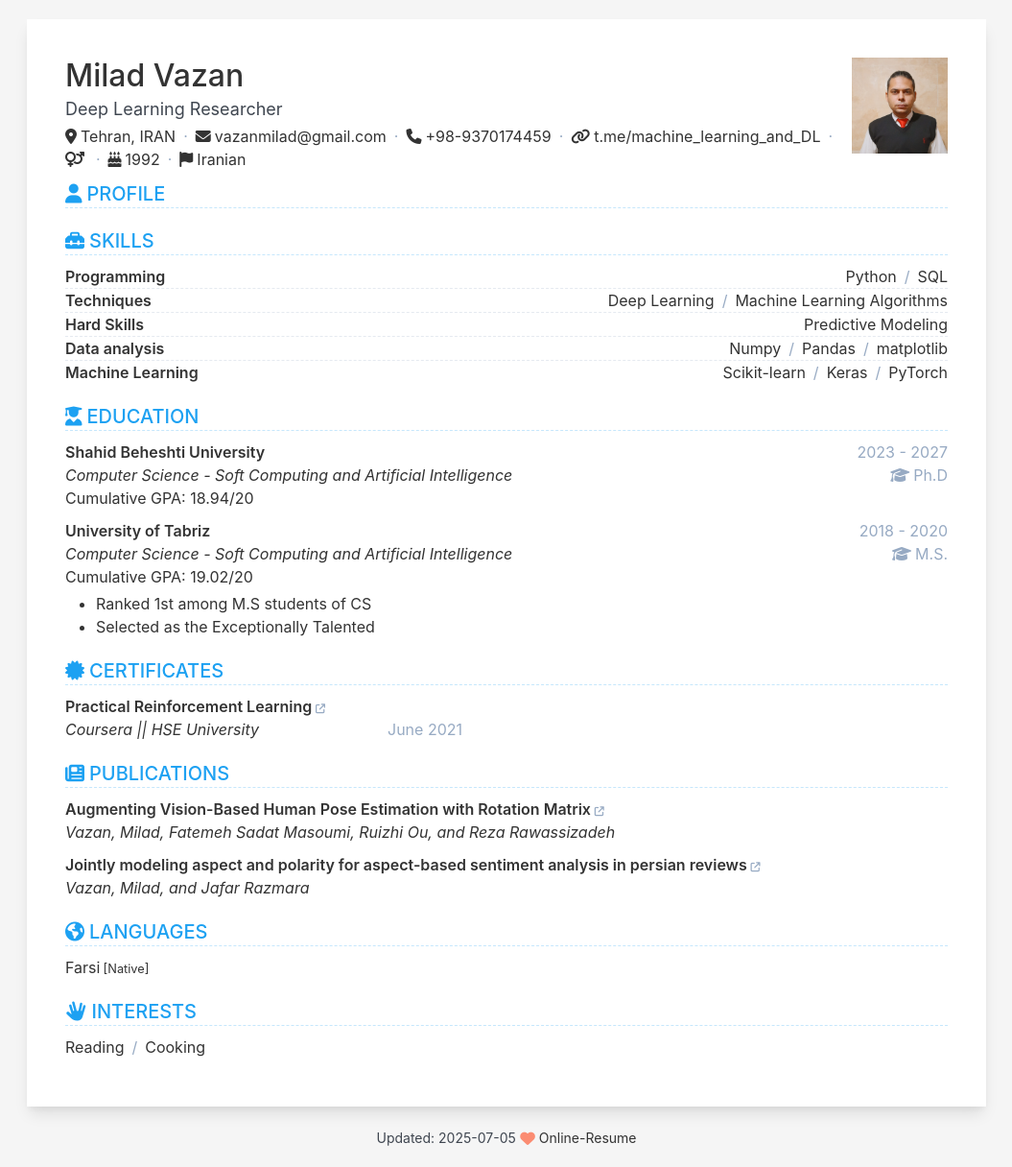
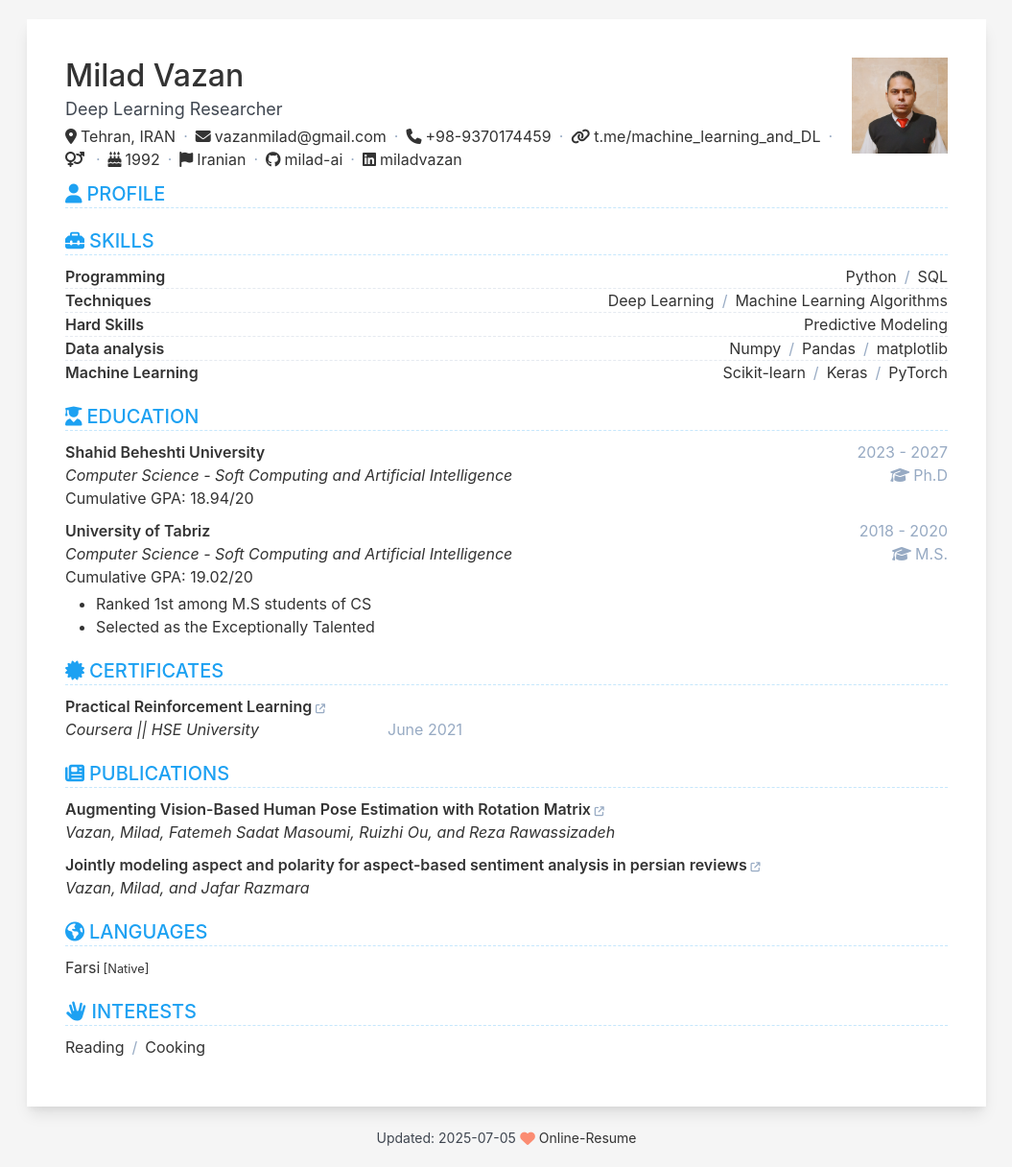
Before and after one commit to milad-ai/milad-ai.github.io, a Jekyll site: the page built from index.html, in a window 1280 px wide. Shown: the whole page at 96% size, without its empty margins (112-1167 px from the left). Built offline with Jekyll 4.4.1, drawn with Linux system fonts in a browser that asks for light colours.

Commit message:
Update data.yml

```diff
--- a/_data/data.yml
+++ b/_data/data.yml
@@ -25,7 +25,7 @@ contact:
   # Please copy the <> part of the comment in the link to your profile on the relevant site and paste it here.
 
   # programming
-  github:                   #<milad-ai>
+  github:                   milad-ai
   gitlab:                   # https://gitlab.com/<username>
   bitbucket:                # https://bitbucket.com/<username>
   git:                      # selfhost git site link without schema "https://"
@@ -60,7 +60,7 @@ contact:
   producthunt:              # https://www.producthunt.com/@<username>
 
   # cv
-  linkedin:                 #"https://linkedin.com/in/miladvazan"
+  linkedin:                 miladvazan
   indeed:                   # https://my.indeed.com/p/<id>
   xing:                     # https://www.xing.com/profile/<username>
   fiverr:                   # https://www.fiverr.com/<username>
```
